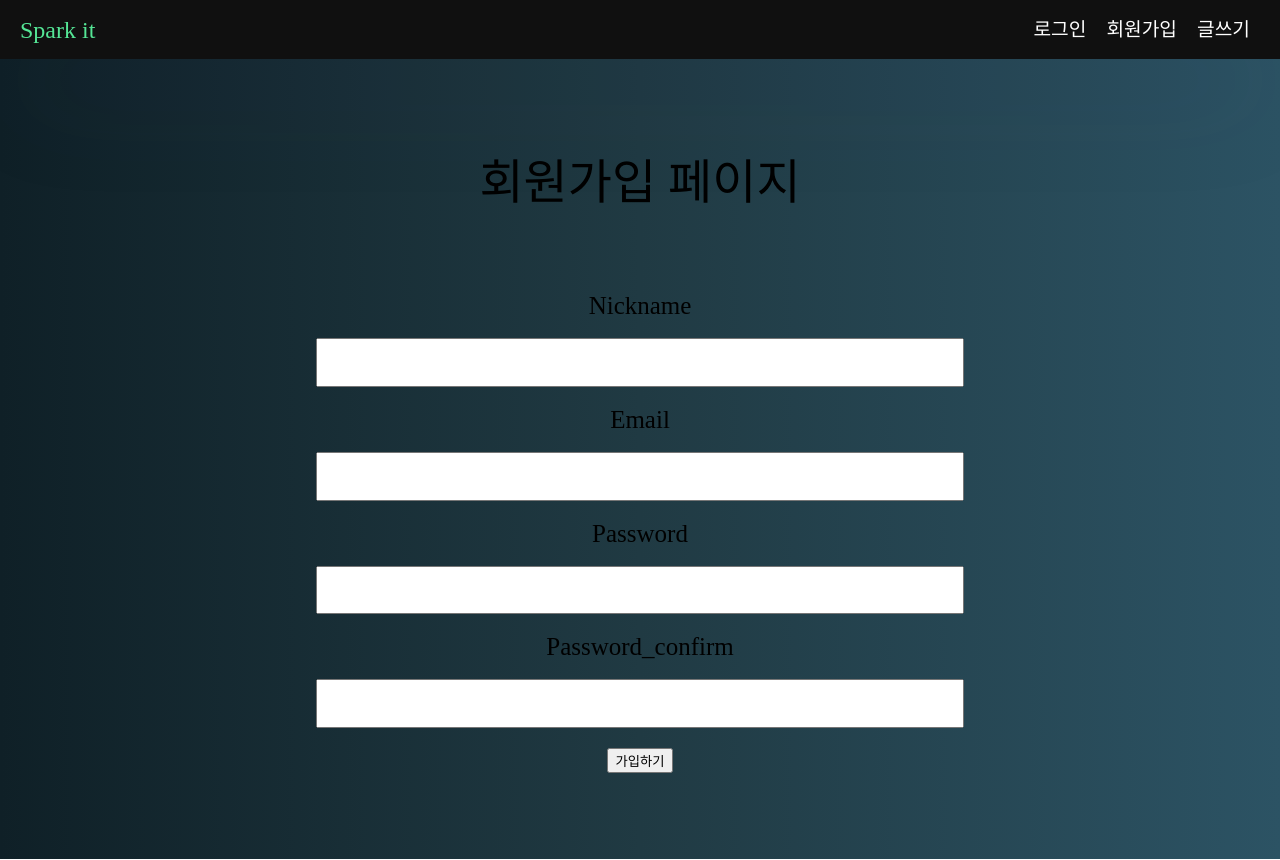
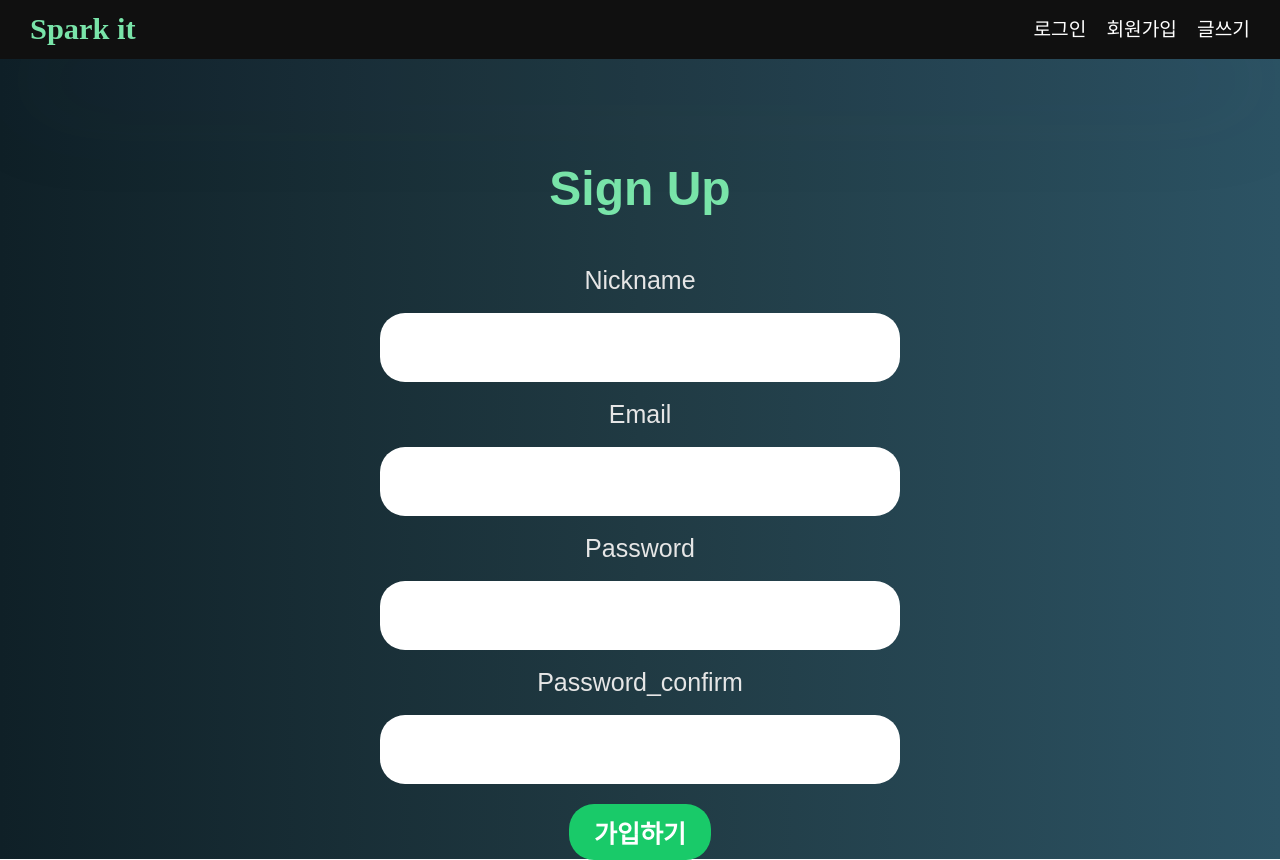
Before and after one commit to sp8190/beb-04-Sparkit, a Next.js app in the folder spark-client/: page /SignUp in a window 1280 px wide. Built offline with nearby package versions, Linux system fonts and the light colour scheme.

Commit message:
Css 깜빡이넣음

```diff
--- a/spark-client/components/NavBar.tsx
+++ b/spark-client/components/NavBar.tsx
@@ -25,12 +25,31 @@ const NavContainer = styled.nav<Props>`
     rgba(0, 0, 0, 0.3) 0px 30px 60px -30px;
 `;
 const NavLogo = styled.div`
+  padding-left: 10px;
   border: none;
   color: #55e696;
-  font-size: 1.5em;
-  font-weight: 500;
+  font-size: 1.9em;
+  font-weight: 600;
   transition: 0.2s;
+  animation: boxFades 3s 1s infinite linear alternate;
 
+  @keyframes boxFades {
+    0% {
+      color: white;
+    }
+    25% {
+      color: white;
+    }
+    50% {
+      color: #7ae4aa;
+    }
+    75% {
+      color: #55e696;
+    }
+    100% {
+      color: #55e696;
+    }
+  }
   :hover {
     font-weight: 600;
     opacity: 1;
@@ -83,7 +102,8 @@ const NavBar = (): ReactElement => {
 
   const router = useRouter();
   return (
-    <NavContainer position={router.pathname === "/SignUp" ? "relative" : "fixed"}
+    <NavContainer
+      position={router.pathname === "/SignUp" ? "relative" : "fixed"}
     >
       <NavLogo onClick={() => router.push("/")}>Spark it</NavLogo>
 
--- a/spark-client/pages/SignUp.tsx
+++ b/spark-client/pages/SignUp.tsx
@@ -1,135 +1,189 @@
-import {gql,useMutation, useQuery} from "@apollo/client"
-import { useRef ,useState} from "react";
+import { gql, useMutation, useQuery } from "@apollo/client";
+import { useRef, useState } from "react";
 import { useForm, SubmitHandler } from "react-hook-form";
-import  styled from 'styled-components';
+import styled from "styled-components";
 import * as yup from "yup";
 import { yupResolver } from "@hookform/resolvers/yup";
 //회원가입시 gql로
 //email, nickname, password, account , created_at , balance
 const SIGN_UP = gql`
   mutation CreateUser(
-    $email: String!,
-    $password: String!,
-    $nickname: String!,
-    $account: String!,
-    $balance: String!,
-    $private_key: String!)
-     {
+    $email: String!
+    $password: String!
+    $nickname: String!
+    $account: String!
+    $balance: String!
+    $private_key: String!
+  ) {
     createUser(
-    email: $email,
-    password: $password,
-    nickname: $nickname,
-    account: $account,
-    balance: $balance,
-    private_key: $private_key)
+      email: $email
+      password: $password
+      nickname: $nickname
+      account: $account
+      balance: $balance
+      private_key: $private_key
+    )
+  }
+`;
+interface FormValue {
+  name?: string;
+  nickname?: string;
+  email?: string;
+  password?: string;
+  password_confirm?: string;
 }
 
-`;
-interface FormValue {
-	name?: string
-	nickname?: string
-  	email?: string
-  	password?: string
-  	password_confirm?: string
-}
-
-
-
-
-
-
 const Container = styled.div`
+  font-family: sans-serif;
   display: grid;
   width: 100vw;
   height: 100vh;
-background-image:linear-gradient(to right,#0F2027, #203A43, #2C5364);
+  background-image: linear-gradient(to right, #0f2027, #203a43, #2c5364);
   justify-content: center;
-`
+`;
 const FormSubmit = styled.form`
-flex-direction:column;
+  flex-direction: column;
   align-items: center;
   display: flex;
   width: 100vw;
   height: 100vh;
   max-height: 480px;
-`
+`;
 const FormLabel = styled.label`
   font-size: 25px;
-`
+  color: #e6e6e6;
+`;
 const FormInput = styled.input`
+  padding: 20px;
+  max-width: 480px;
+  border-radius: 25px;
   font-size: 25px;
-  width:50vw;
+  width: 50vw;
   height: 25vh;
   margin: 20px;
-`
+  border: none;
+  :hover {
+    box-shadow: #b7dae9 0 0 20px;
+    transition: 0.2s ease;
+  }
+`;
 const Title = styled.div`
+  align-items: center;
+  color: #55e696;
+  font-weight: 600;
   display: flex;
   font-size: 3rem;
   justify-content: center;
-    padding-top: 100px;
-`
+  padding-top: 50px;
+
+  animation: boxFades 3s 1s infinite linear alternate;
+
+  @keyframes boxFades {
+    0% {
+      color: white;
+    }
+    25% {
+      color: white;
+    }
+    50% {
+      color: #7ae4aa;
+    }
+    75% {
+      color: #55e696;
+    }
+    100% {
+      color: #55e696;
+    }
+  }
+`;
+
+const Submit = styled.button`
+  height: 200px;
+  font-size: 25px;
+  font-weight: 600;
+  border-radius: 25px;
+  padding: 10px 25px;
+  background-color: #19ca69;
+  color: white;
+  border: none;
+  :hover {
+    box-shadow: #b7dae9 0 0 20px;
+    transition: 0.2s ease;
+  }
+`;
 const SingUpschema = yup
   .object({
     id: yup
       .string()
-    .required('필수 입력값입니다')
-    .test('id', '4자 이상 12자 이하입니다', (val: any) => /^[a-z]+[a-z0-9]{3,11}$/g.test(val)),
+      .required("필수 입력값입니다")
+      .test("id", "4자 이상 12자 이하입니다", (val: any) =>
+        /^[a-z]+[a-z0-9]{3,11}$/g.test(val)
+      ),
     password: yup
       .string()
-    .required('필수 입력값입니다')
-    .test('pw', '숫자 + 영문자 8자 이상 16자 이하입니다', (val: any) => /^(?=.*\d)(?=.*[a-zA-Z])[0-9a-zA-Z]{8,16}$/.test(val)),
+      .required("필수 입력값입니다")
+      .test("pw", "숫자 + 영문자 8자 이상 16자 이하입니다", (val: any) =>
+        /^(?=.*\d)(?=.*[a-zA-Z])[0-9a-zA-Z]{8,16}$/.test(val)
+      ),
     passwordConfirm: yup
       .string()
-    .required('필수 입력값입니다')
-    .oneOf([yup.ref('password')], '패스워드가 일치하지 않습니다'),
-  name: yup.string().required('필수 입력값입니다'),
+      .required("필수 입력값입니다")
+      .oneOf([yup.ref("password")], "패스워드가 일치하지 않습니다"),
+    name: yup.string().required("필수 입력값입니다"),
   })
   .required();
 
-
 const SignUp: React.FC = () => {
-	const { register, handleSubmit, watch, formState: { errors } } = useForm<FormValue>({ resolver: yupResolver(SingUpschema) })
-    const [user, setUser] = useState(0)
+  const {
+    register,
+    handleSubmit,
+    watch,
+    formState: { errors },
+  } = useForm<FormValue>({ resolver: yupResolver(SingUpschema) });
+  const [user, setUser] = useState(0);
   // 비밀번호와 비밀번호 확인이 일치하는지 검증하기 위해 "password" input 의 value 를 추적함
-    const passwordRef = useRef<string | null>(null)
-
+  const passwordRef = useRef<string | null>(null);
 
   const [createUser, { data, loading, error }] = useMutation(SIGN_UP, {
     variables: {
       email: "test123@gmail.com",
-        password:"1234",
-        nickname:"123",
-        account:"238423904",
-        balance:"2348290",
-        private_key:"92038490234"
-      }
+      password: "1234",
+      nickname: "123",
+      account: "238423904",
+      balance: "2348290",
+      private_key: "92038490234",
+    },
   });
 
-
-
-
-
   const onSubmitHandler: SubmitHandler<FormValue> = (data) => {
-    	console.log(data)
-    }
+    console.log(data);
+  };
 
   return (
     <Container>
-            <Title>회원가입 페이지</Title>
+      <Title>Sign Up</Title>
       <FormSubmit onSubmit={handleSubmit(onSubmitHandler)}>
-	        < FormLabel>Nickname</ FormLabel>
-        	<FormInput {...register("nickname", { required: true, maxLength: 20 })} />
+        <FormLabel>Nickname</FormLabel>
+        <FormInput
+          {...register("nickname", { required: true, maxLength: 20 })}
+        />
         {errors.name && errors.name.type === "required" && (
           <div>닉네임을 입력해 주세요!</div>
         )}
         {errors.name && errors.name.type === "maxLength" && (
           <div>닉네임은 최대 20자만 입력할 수 있습니다!</div>
         )}
-	        < FormLabel>Email</ FormLabel>
-        	<FormInput {...register("email", { required: true, pattern: /^\S+@\S+$/i })} type="email" />
-	        < FormLabel>Password</ FormLabel>
-        	<FormInput {...register("password", { required: true, minLength: 6 })} type="password" />
-	        < FormLabel>Password_confirm</ FormLabel>
+        <FormLabel>Email</FormLabel>
+        <FormInput
+          {...register("email", { required: true, pattern: /^\S+@\S+$/i })}
+          type="email"
+        />
+        <FormLabel>Password</FormLabel>
+        <FormInput
+          {...register("password", { required: true, minLength: 6 })}
+          type="password"
+        />
+        <FormLabel>Password_confirm</FormLabel>
         <FormInput
           {...register("password_confirm", {
             required: true,
@@ -137,9 +191,9 @@ const SignUp: React.FC = () => {
           })}
           type="password"
         />
-             <button onClick={createUser}>가입하기</button>
+        <Submit onClick={createUser}>가입하기</Submit>
       </FormSubmit>
     </Container>
-     )
-}
-export default SignUp
+  );
+};
+export default SignUp;
```
Lines whose indentation alone changed are shown as unchanged.
